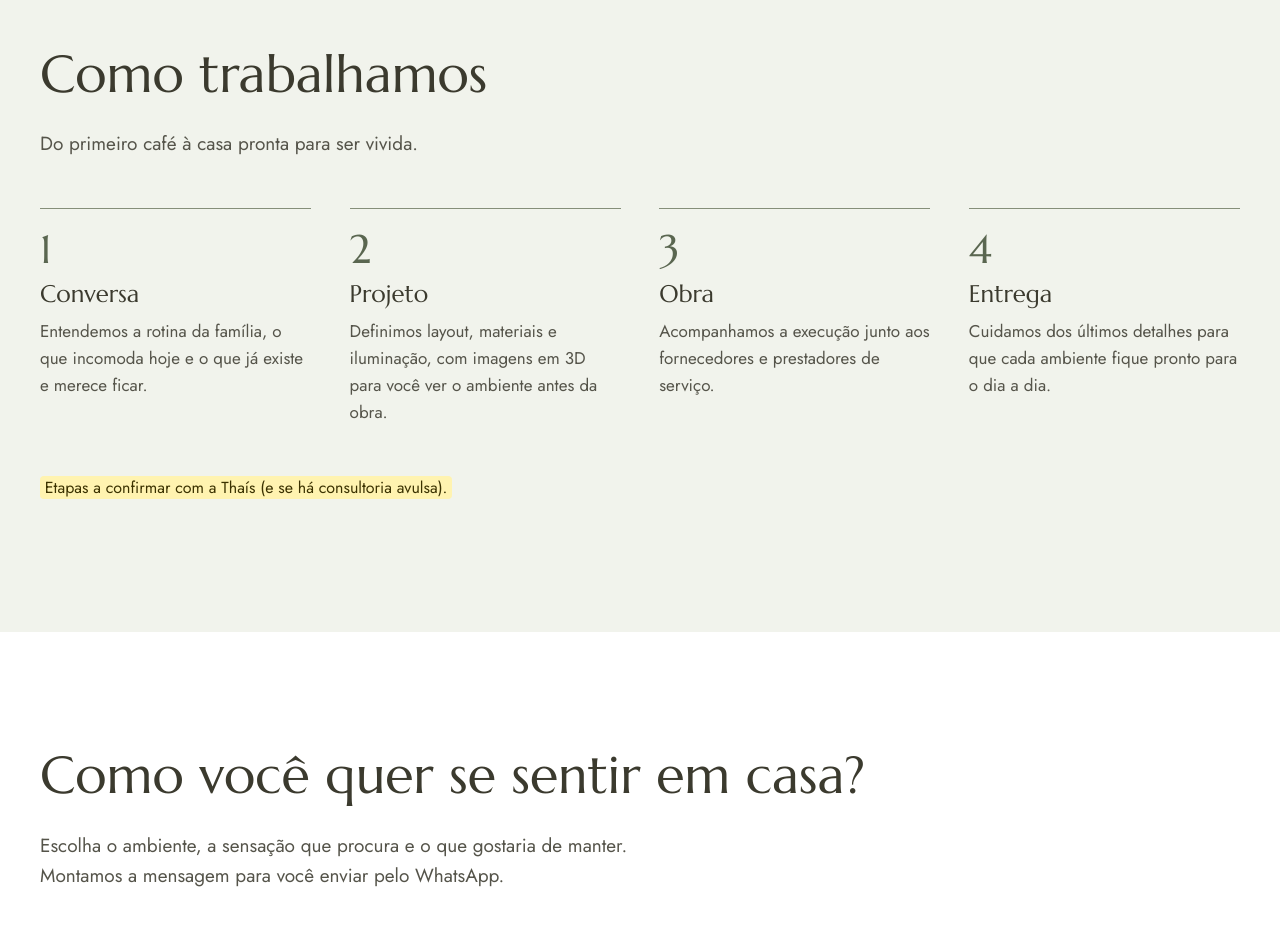
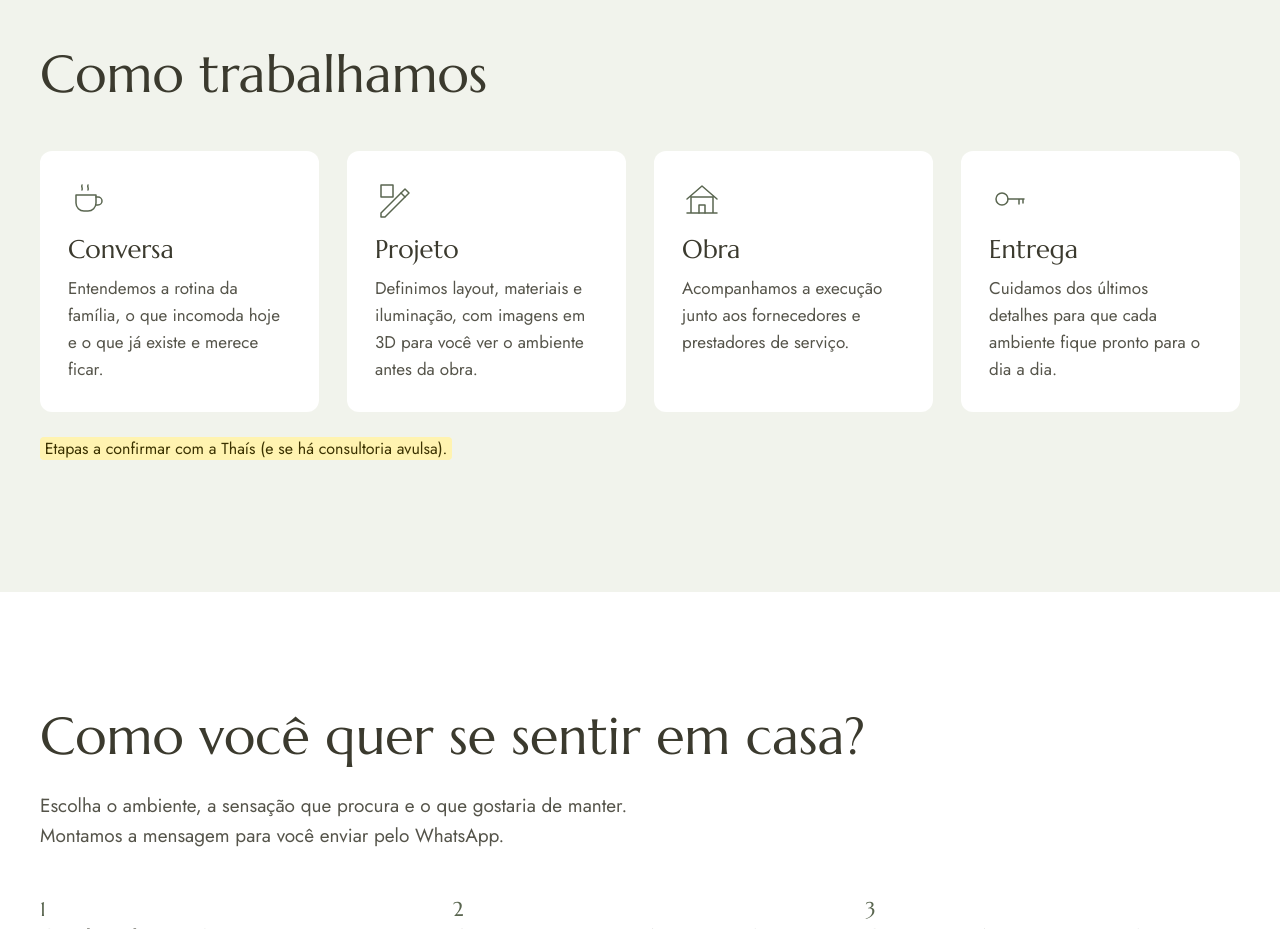
Before and after one commit to Xedouzi/casa-essenza, a plain HTML site: page index.html in a window 1280 px wide. Shown: the part 3120-4049 px from the top of the page. Drawn offline with Linux system fonts and the light colour scheme.

Commit message:
v1: Como trabalhamos com cartões e ícones (vindo da v3)
Co-Authored-By: Claude Opus 5.5 <noreply@anthropic.com>

```diff
--- a/index.html
+++ b/index.html
@@ -230,13 +230,13 @@ h3 { margin: 0 0 .4em; font: 400 clamp(1.5rem, 1.25rem + 1vw, 2rem)/1.15 var(--t
   .janela-texto { position: static; }
 }
 
-/* ===== Como trabalhamos ===== */
-.etapas { display: grid; grid-template-columns: repeat(4, minmax(0, 1fr)); gap: clamp(20px, 3vw, 40px); margin: clamp(32px, 4vw, 48px) 0 0; padding: 0; list-style: none; }
-.etapas li { border-top: 1px solid var(--linha-forte); padding-top: 1.25rem; }
-.etapa-num { display: block; font: 400 2.5rem/1 var(--titulo); color: var(--salvia-forte); margin-bottom: .75rem; }
-.etapas h3 { font-size: 1.5rem; }
-.etapas p { color: var(--texto-suave); font-size: 1.0625rem; }
-.etapas-nota { margin-top: 2rem; font-size: 1rem; }
+/* ===== Como trabalhamos (cartões com ícone, vindos da v3) ===== */
+.etapas { display: grid; grid-template-columns: repeat(4, minmax(0, 1fr)); gap: clamp(16px, 2.4vw, 28px); margin: clamp(28px, 4vw, 48px) 0 0; padding: 0; list-style: none; }
+.etapas li { padding: clamp(20px, 2.4vw, 28px); background: var(--fundo); border-radius: var(--raio); }
+.etapas svg { display: block; width: 40px; height: 40px; color: var(--salvia-forte); margin-bottom: 1rem; }
+.etapas h3 { font-size: 1.6rem; }
+.etapas p { margin: 0; color: var(--texto-suave); font-size: 1.0625rem; }
+.etapas-nota { margin-top: 1.5rem; font-size: 1rem; }
 @media (max-width: 960px) { .etapas { grid-template-columns: repeat(2, minmax(0, 1fr)); } }
 @media (max-width: 560px) { .etapas { grid-template-columns: minmax(0, 1fr); } }
 
@@ -422,12 +422,23 @@ h3 { margin: 0 0 .4em; font: 400 clamp(1.5rem, 1.25rem + 1vw, 2rem)/1.15 var(--t
   <section class="secao secao-nevoa" id="como-trabalhamos" aria-labelledby="como-titulo">
     <div class="conteiner">
       <h2 id="como-titulo">Como trabalhamos</h2>
-      <p class="intro">Do primeiro café à casa pronta para ser vivida.</p>
       <ol class="etapas">
-        <li><span class="etapa-num" aria-hidden="true">1</span><h3>Conversa</h3><p>Entendemos a rotina da família, o que incomoda hoje e o que já existe e merece ficar.</p></li>
-        <li><span class="etapa-num" aria-hidden="true">2</span><h3>Projeto</h3><p>Definimos layout, materiais e iluminação, com imagens em 3D para você ver o ambiente antes da obra.</p></li>
-        <li><span class="etapa-num" aria-hidden="true">3</span><h3>Obra</h3><p>Acompanhamos a execução junto aos fornecedores e prestadores de serviço.</p></li>
-        <li><span class="etapa-num" aria-hidden="true">4</span><h3>Entrega</h3><p>Cuidamos dos últimos detalhes para que cada ambiente fique pronto para o dia a dia.</p></li>
+        <li>
+          <svg viewBox="0 0 40 40" fill="none" stroke="currentColor" stroke-width="1.5" stroke-linecap="round" stroke-linejoin="round" aria-hidden="true"><path d="M8 16h20v8a8 8 0 0 1-8 8h-4a8 8 0 0 1-8-8v-8Z"/><path d="M28 18h2a4 4 0 0 1 0 8h-2M14 6c-1 2 1 3 0 5M20 6c-1 2 1 3 0 5"/></svg>
+          <h3>Conversa</h3><p>Entendemos a rotina da família, o que incomoda hoje e o que já existe e merece ficar.</p>
+        </li>
+        <li>
+          <svg viewBox="0 0 40 40" fill="none" stroke="currentColor" stroke-width="1.5" stroke-linecap="round" stroke-linejoin="round" aria-hidden="true"><path d="M6 34 30 10l4 4-24 24H6v-4Z"/><path d="M26 14l4 4M6 6h12v12H6z"/></svg>
+          <h3>Projeto</h3><p>Definimos layout, materiais e iluminação, com imagens em 3D para você ver o ambiente antes da obra.</p>
+        </li>
+        <li>
+          <svg viewBox="0 0 40 40" fill="none" stroke="currentColor" stroke-width="1.5" stroke-linecap="round" stroke-linejoin="round" aria-hidden="true"><path d="M5 34h30M9 34V18h22v16M5 20 20 7l15 13"/><path d="M17 34v-8h6v8"/></svg>
+          <h3>Obra</h3><p>Acompanhamos a execução junto aos fornecedores e prestadores de serviço.</p>
+        </li>
+        <li>
+          <svg viewBox="0 0 40 40" fill="none" stroke="currentColor" stroke-width="1.5" stroke-linecap="round" stroke-linejoin="round" aria-hidden="true"><circle cx="13" cy="20" r="6"/><path d="M19 20h16M30 20v5M34 20v4"/></svg>
+          <h3>Entrega</h3><p>Cuidamos dos últimos detalhes para que cada ambiente fique pronto para o dia a dia.</p>
+        </li>
       </ol>
       <p class="etapas-nota"><span class="a-preencher">Etapas a confirmar com a Thaís (e se há consultoria avulsa).</span></p>
     </div>
```
